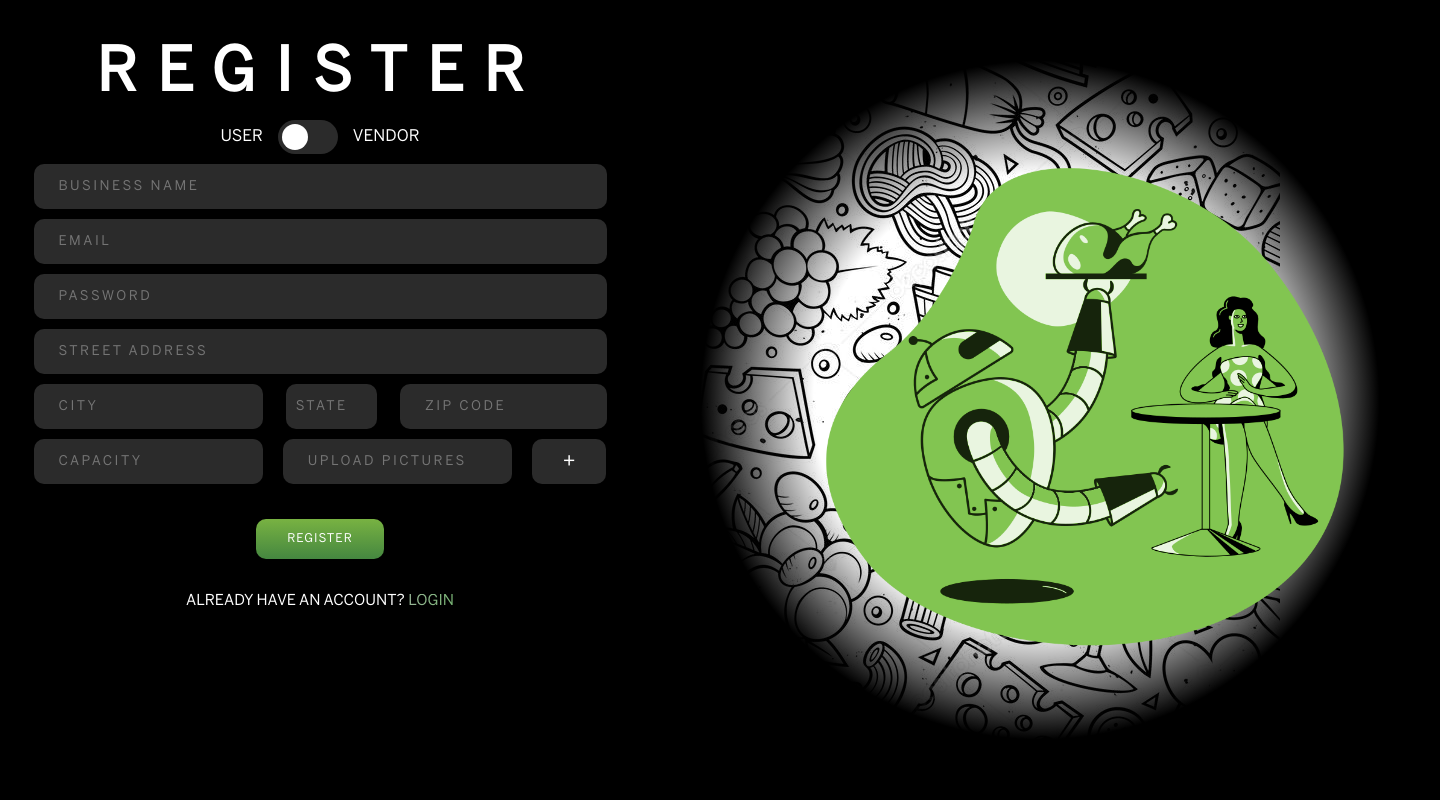
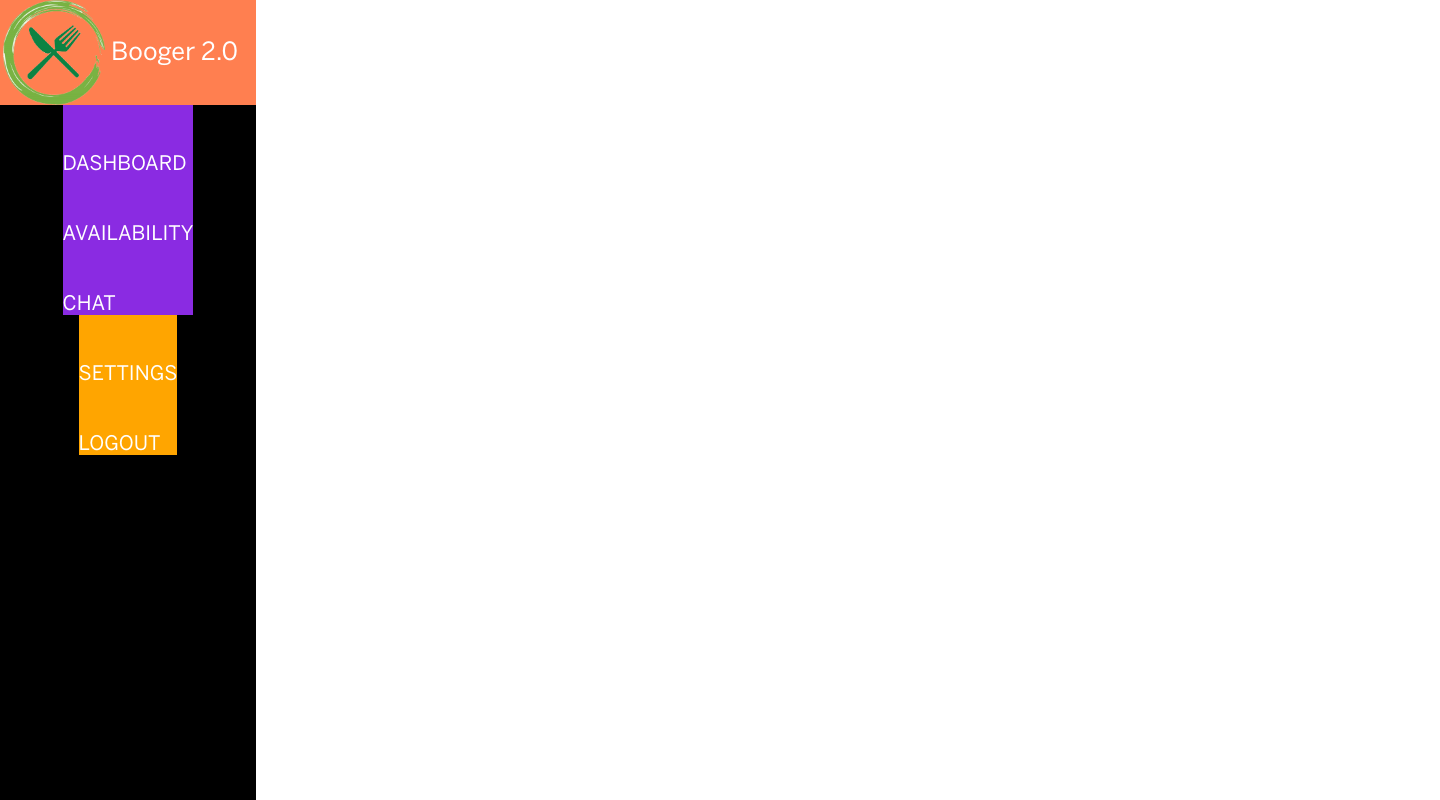
Before and after one commit to NicoOgno/Venuee, a React (Create React App) app in the folder client/: page / in a window 1280 px wide. Shown: the whole page, 1440 px wide, since content can reach past the window. Built offline with nearby package versions, Linux system fonts and the light colour scheme.

Commit message:
updating - also have temporary Second Side Bar component

```diff
--- a/client/src/App.js
+++ b/client/src/App.js
@@ -3,14 +3,16 @@ import LogInPage from "./components/LogInPage/LogInPage";
 import UserRegisterPage from "./components/UserRegisterPage/UserRegisterPage";
 import VendorRegisterPage from "./components/VendorRegisterPage/VendorRegisterPage";
 import UserSideBar from "./components/UserSideBar/UserSideBar";
+import ChatPage from "./components/ChatPage/ChatPage";
 
 function App() {
   return (
     <div>
       {/* <UserRegisterPage /> */}
       {/* <LogInPage /> */}
-      <VendorRegisterPage />
+      {/* <VendorRegisterPage /> */}
       {/* <UserSideBar /> */}
+      <ChatPage />
     </div>
   );
 }
--- /dev/null
+++ b/client/src/components/ChatPage/ChatPage.js
@@ -0,0 +1,12 @@
+import React from "react";
+import UserSideBar from "../UserSideBar/UserSideBar";
+import SecondSideBar from "../SecondSideBar/SecondSideBar";
+import styles from "./chatPage.module.css";
+
+export default function ChatPage() {
+  return (
+    <div className={styles.chatContainer}>
+      <SecondSideBar />
+    </div>
+  );
+}
--- /dev/null
+++ b/client/src/components/ChatPage/chatPage.module.css
@@ -0,0 +1,4 @@
+.chatContainer {
+  display: flex;
+  flex-direction: column;
+}
--- /dev/null
+++ b/client/src/components/SecondSideBar/SecondSideBar.js
@@ -0,0 +1,23 @@
+import React from "react";
+import styles from "./secondSideBar.module.css";
+import logo from "../../assets/images/clipart1129793.png";
+
+export default function SecondSideBar() {
+  return (
+    <div className={styles.sideBarContainer}>
+      <div className={styles.imageNameContainer}>
+        <img src={logo} className={styles.topLogo} />
+        <span className={styles.userName}>booger 2.0</span>
+      </div>
+      <ul className={styles.linkList}>
+        <li className={styles.linkListItem}>dashboard</li>
+        <li className={styles.linkListItem}>availability</li>
+        <li className={styles.linkListItem}>chat</li>
+      </ul>
+      <ul className={styles.bottomList}>
+        <li className={styles.linkListItem}>settings</li>
+        <li className={styles.linkListItem}>logout</li>
+      </ul>
+    </div>
+  );
+}
--- /dev/null
+++ b/client/src/components/SecondSideBar/secondSideBar.module.css
@@ -0,0 +1,54 @@
+.sideBarContainer {
+  background: black;
+  min-width: 20%;
+  max-width: 20%;
+  min-height: 100vh;
+}
+
+.sideBarContainer {
+  display: flex;
+  flex-direction: column;
+  align-items: center;
+}
+
+.imageNameContainer {
+  background: coral;
+  display: flex;
+  align-items: center;
+  justify-content: space-around;
+}
+
+.topLogo {
+  max-width: 40%;
+  max-width: 40%;
+}
+
+.userName {
+  color: white;
+  font-family: bentonSansReg;
+  text-transform: capitalize;
+  font-size: 25px;
+  margin-right: 15px;
+}
+
+.linkList {
+  color: white;
+  font-family: bentonSansReg;
+  text-transform: uppercase;
+  font-size: 20px;
+  background: blueviolet;
+  list-style-type: none;
+}
+
+.linkListItem {
+  margin-top: 50px;
+}
+
+.bottomList {
+  color: white;
+  font-family: bentonSansReg;
+  text-transform: uppercase;
+  font-size: 20px;
+  background: orange;
+  list-style-type: none;
+}
```
